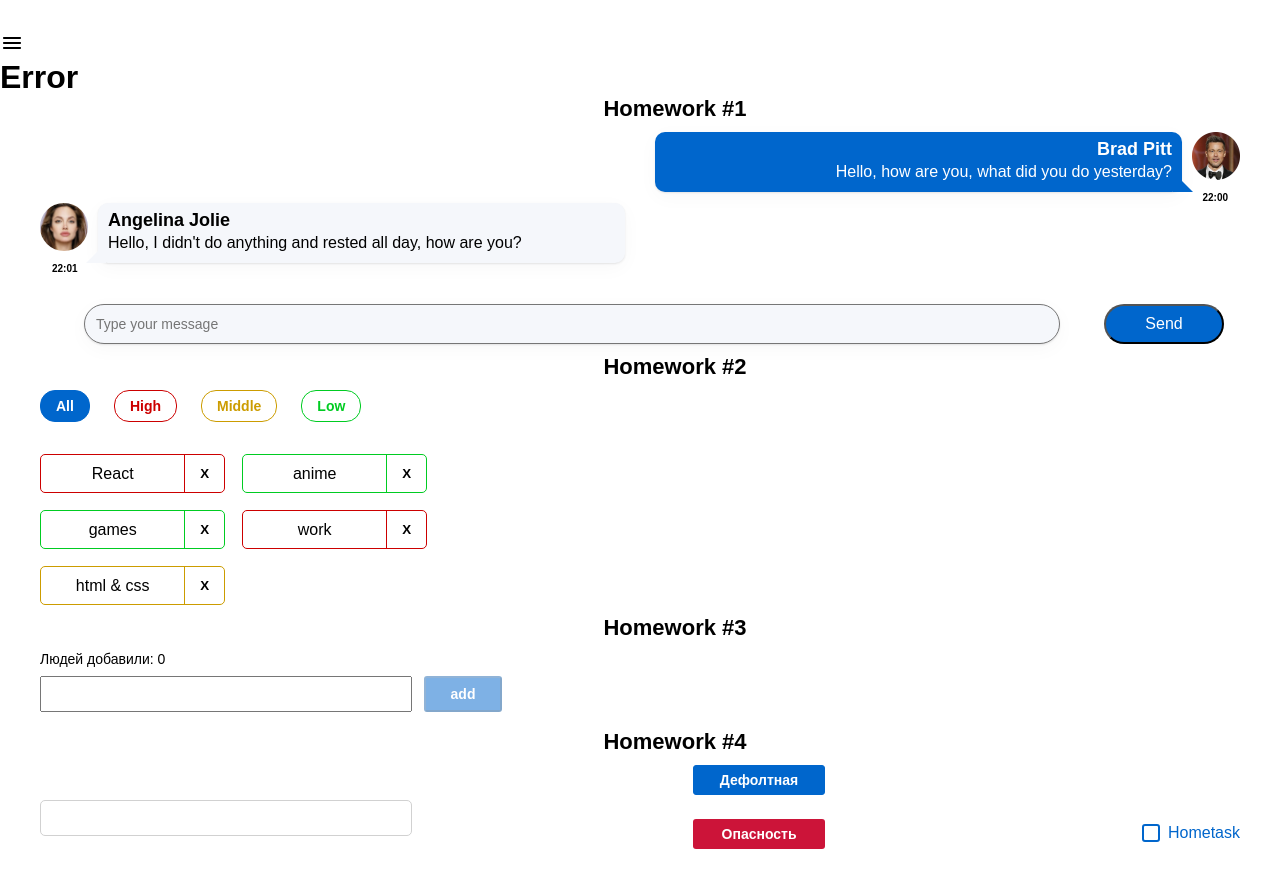
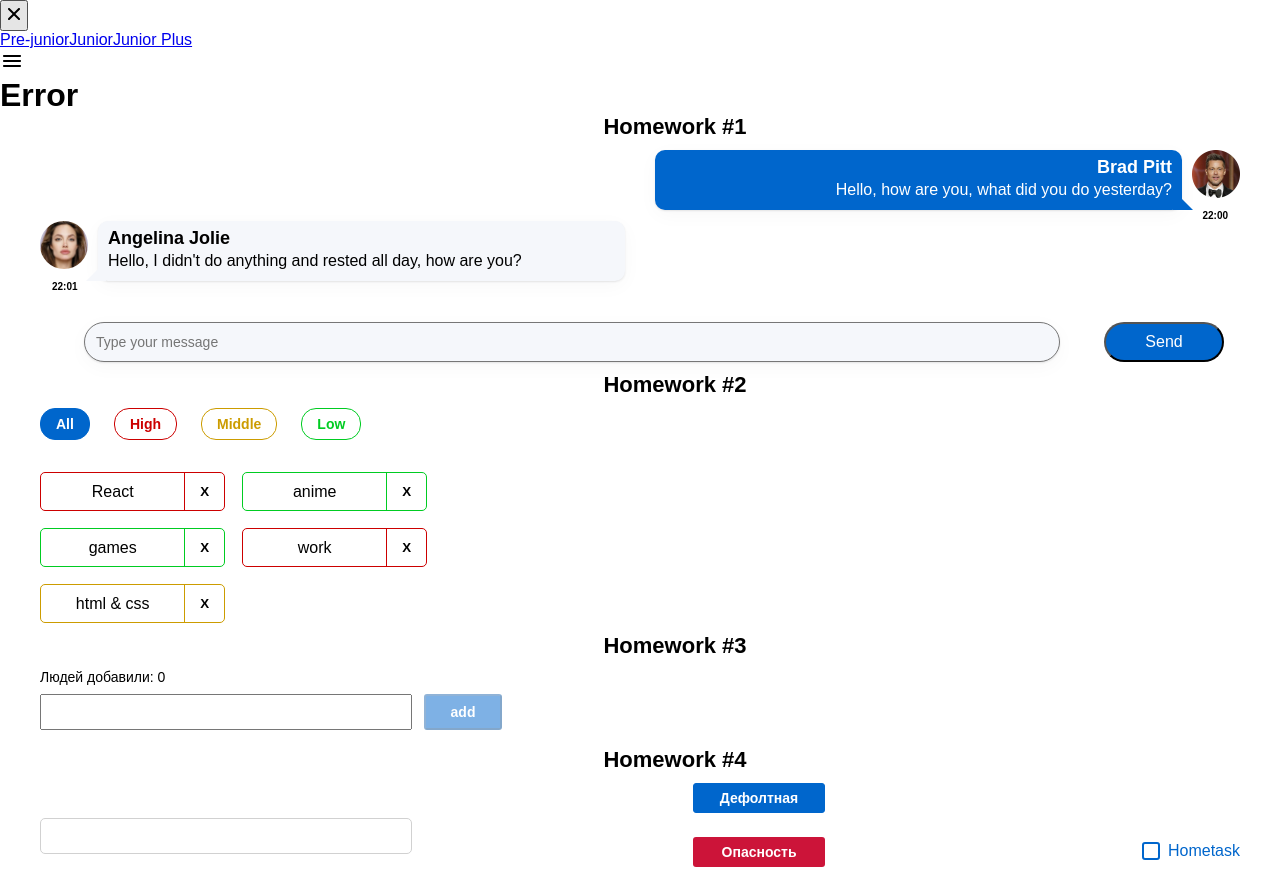
Before and after one commit to OnishchenkoIvan/hwautocheck, a React (Create React App) app: page / in a window 1280 px wide. Shown: the top 869 px of the page. Built offline with nearby package versions, Linux system fonts and the light colour scheme.

Commit message:
fifth exam #10

```diff
--- a/src/s2-homeworks/hw05/sidebar/Sidebar.module.css
+++ b/src/s2-homeworks/hw05/sidebar/Sidebar.module.css
@@ -1,7 +1,7 @@
 .sidebar {
-    display: flex;
+    /*display: flex;*/
     /*transition-duration: 1500ms;*/
-    transform: translate(-280px);
+    /*transform: translate(-280px);*/
 }
 .active {
     /*font-size: 24px;*/
@@ -14,7 +14,7 @@
 
 .sidebar.open {
     /*transition-duration: 500ms;*/
-    transform: translate(0px);
+    /*transform: translate(0px);*/
 }
 
 .background {
```
